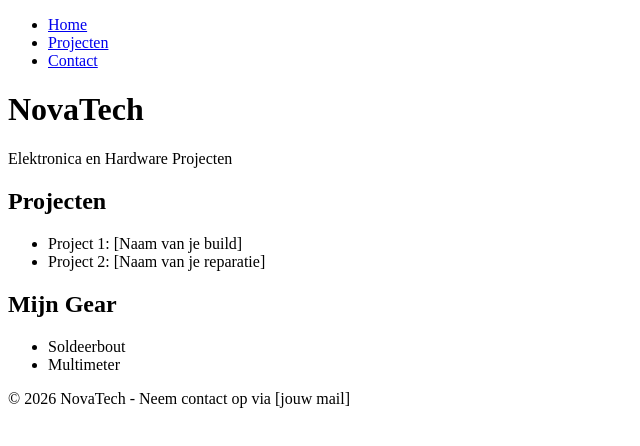
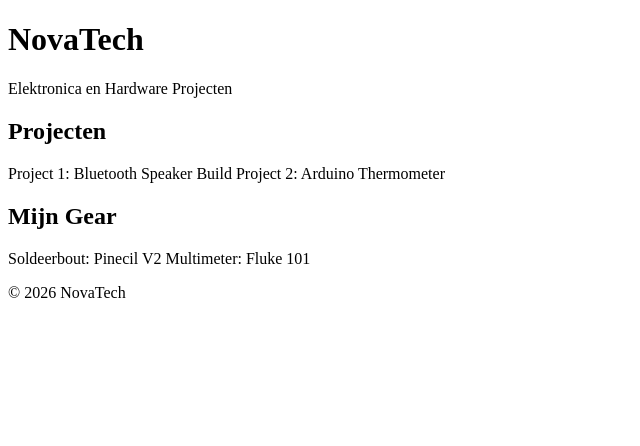
Before and after one commit to abdurahmaan076/NovaTech, a plain HTML site: page index.html in a window 1280 px wide. Shown: the whole page, without its empty margins (0-640 px from the left). Drawn offline with Linux system fonts and the light colour scheme.

Commit message:
Update index.html

```diff
--- a/index.html
+++ b/index.html
@@ -2,30 +2,22 @@
 <html lang="nl">
 <head>
     <meta charset="UTF-8">
-    <title>NovaTech</title>
+    <title>NovaTech | Test</title>
 </head>
-<body> <nav>
-        <ul>
-            <li><a href="index.html">Home</a></li>
-            <li><a href="#projecten">Projecten</a></li>
-            <li><a href="#contact">Contact</a></li>
-        </ul>
-    </nav>
+<body>
 
     <h1>NovaTech</h1>
     <p>Elektronica en Hardware Projecten</p>
 
-    <h2 id="projecten">Projecten</h2> <ul>
-        <li>Project 1: [Naam van je build]</li>
-        <li>Project 2: [Naam van je reparatie]</li>
-    </ul>
+    <h2>Projecten</h2>
+    Project 1: Bluetooth Speaker Build
+    Project 2: Arduino Thermometer
 
     <h2>Mijn Gear</h2>
-    <ul>
-        <li>Soldeerbout</li>
-        <li>Multimeter</li>
-    </ul>
+    Soldeerbout: Pinecil V2
+    Multimeter: Fluke 101
 
-    <p id="contact">&copy; 2026 NovaTech - Neem contact op via [jouw mail]</p>
+    <p>&copy; 2026 NovaTech</p>
 
-</body> </html>
+</body>
+</html>
```
